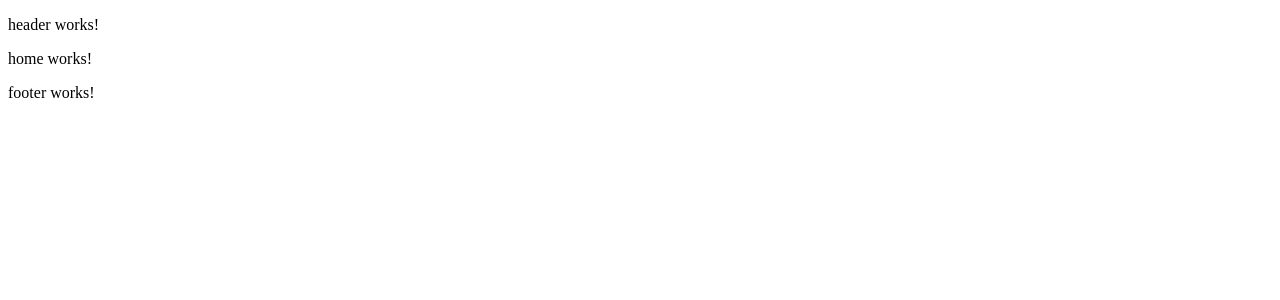
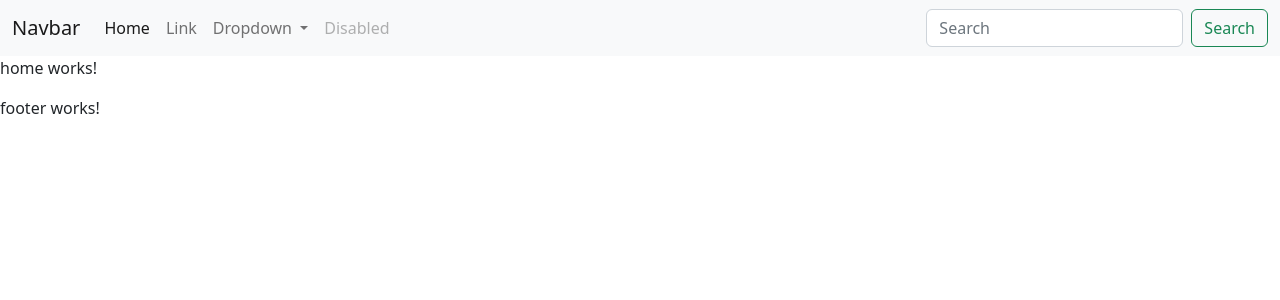
Before and after one commit to maxicosia99/asesori-web-page, an Angular app: page / in a window 1280 px wide. Shown: the top 300 px of the page. Built offline with nearby package versions, Linux system fonts and the light colour scheme.

Commit message:
feat: Add Bootstrap 5

```diff
--- a/angular.json
+++ b/angular.json
@@ -20,19 +20,17 @@
             "outputPath": "dist/asesori-web-page",
             "index": "src/index.html",
             "main": "src/main.ts",
-            "polyfills": [
-              "zone.js"
-            ],
+            "polyfills": ["zone.js"],
             "tsConfig": "tsconfig.app.json",
             "inlineStyleLanguage": "scss",
-            "assets": [
-              "src/favicon.ico",
-              "src/assets"
-            ],
+            "assets": ["src/favicon.ico", "src/assets"],
             "styles": [
+              "node_modules/bootstrap/dist/css/bootstrap.min.css",
               "src/styles.scss"
             ],
-            "scripts": []
+            "scripts": [
+              "node_modules/bootstrap/dist/js/bootstrap.bundle.min.js"
+            ]
           },
           "configurations": {
             "production": {
@@ -82,19 +80,11 @@
         "test": {
           "builder": "@angular-devkit/build-angular:karma",
           "options": {
-            "polyfills": [
-              "zone.js",
-              "zone.js/testing"
-            ],
+            "polyfills": ["zone.js", "zone.js/testing"],
             "tsConfig": "tsconfig.spec.json",
             "inlineStyleLanguage": "scss",
-            "assets": [
-              "src/favicon.ico",
-              "src/assets"
-            ],
-            "styles": [
-              "src/styles.scss"
-            ],
+            "assets": ["src/favicon.ico", "src/assets"],
+            "styles": ["src/styles.scss"],
             "scripts": []
           }
         }
--- a/package.json
+++ b/package.json
@@ -18,6 +18,7 @@
     "@angular/platform-browser": "^15.0.0",
     "@angular/platform-browser-dynamic": "^15.0.0",
     "@angular/router": "^15.0.0",
+    "bootstrap": "^5.2.3",
     "rxjs": "~7.5.0",
     "tslib": "^2.3.0",
     "zone.js": "~0.12.0"
--- a/src/app/layout/header/header.component.html
+++ b/src/app/layout/header/header.component.html
@@ -1 +1,39 @@
-<p>header works!</p>
+<nav class="navbar navbar-expand-lg bg-light">
+  <div class="container-fluid">
+    <a class="navbar-brand" href="#">Navbar</a>
+    <button class="navbar-toggler" type="button" data-bs-toggle="collapse" data-bs-target="#navbarSupportedContent"
+      aria-controls="navbarSupportedContent" aria-expanded="false" aria-label="Toggle navigation">
+      <span class="navbar-toggler-icon"></span>
+    </button>
+    <div class="collapse navbar-collapse" id="navbarSupportedContent">
+      <ul class="navbar-nav me-auto mb-2 mb-lg-0">
+        <li class="nav-item">
+          <a class="nav-link active" aria-current="page" href="#">Home</a>
+        </li>
+        <li class="nav-item">
+          <a class="nav-link" href="#">Link</a>
+        </li>
+        <li class="nav-item dropdown">
+          <a class="nav-link dropdown-toggle" href="#" role="button" data-bs-toggle="dropdown" aria-expanded="false">
+            Dropdown
+          </a>
+          <ul class="dropdown-menu">
+            <li><a class="dropdown-item" href="#">Action</a></li>
+            <li><a class="dropdown-item" href="#">Another action</a></li>
+            <li>
+              <hr class="dropdown-divider">
+            </li>
+            <li><a class="dropdown-item" href="#">Something else here</a></li>
+          </ul>
+        </li>
+        <li class="nav-item">
+          <a class="nav-link disabled">Disabled</a>
+        </li>
+      </ul>
+      <form class="d-flex" role="search">
+        <input class="form-control me-2" type="search" placeholder="Search" aria-label="Search">
+        <button class="btn btn-outline-success" type="submit">Search</button>
+      </form>
+    </div>
+  </div>
+</nav>
```
Also changed, not shown: 1 other file (tests, documents, lock files or other folders).
